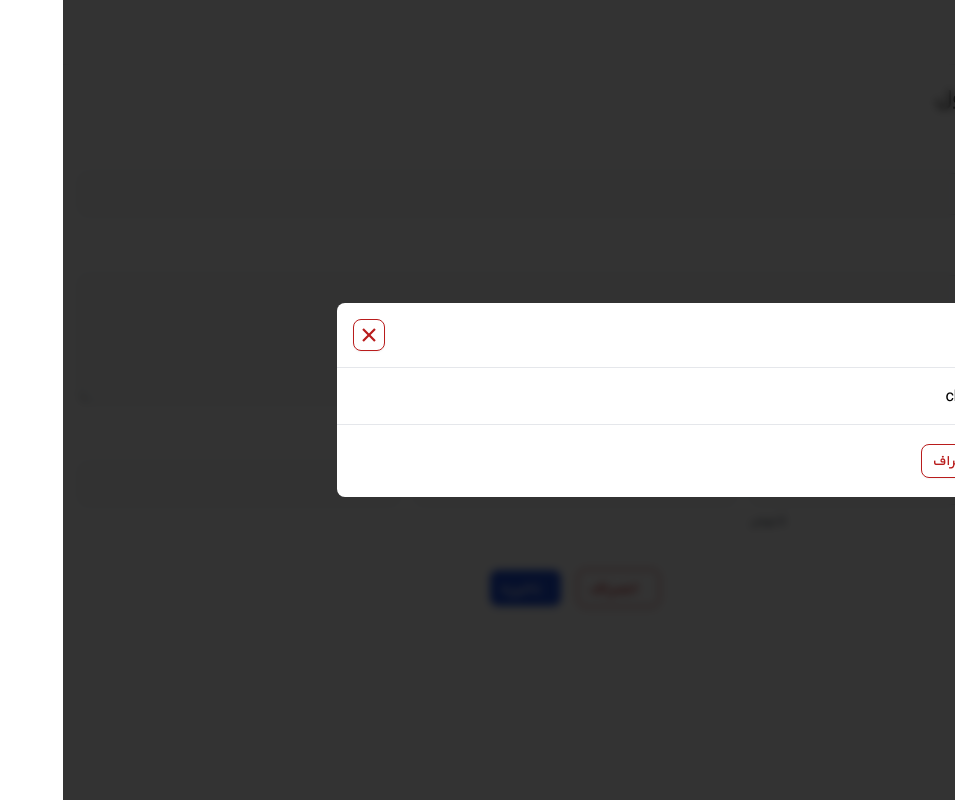
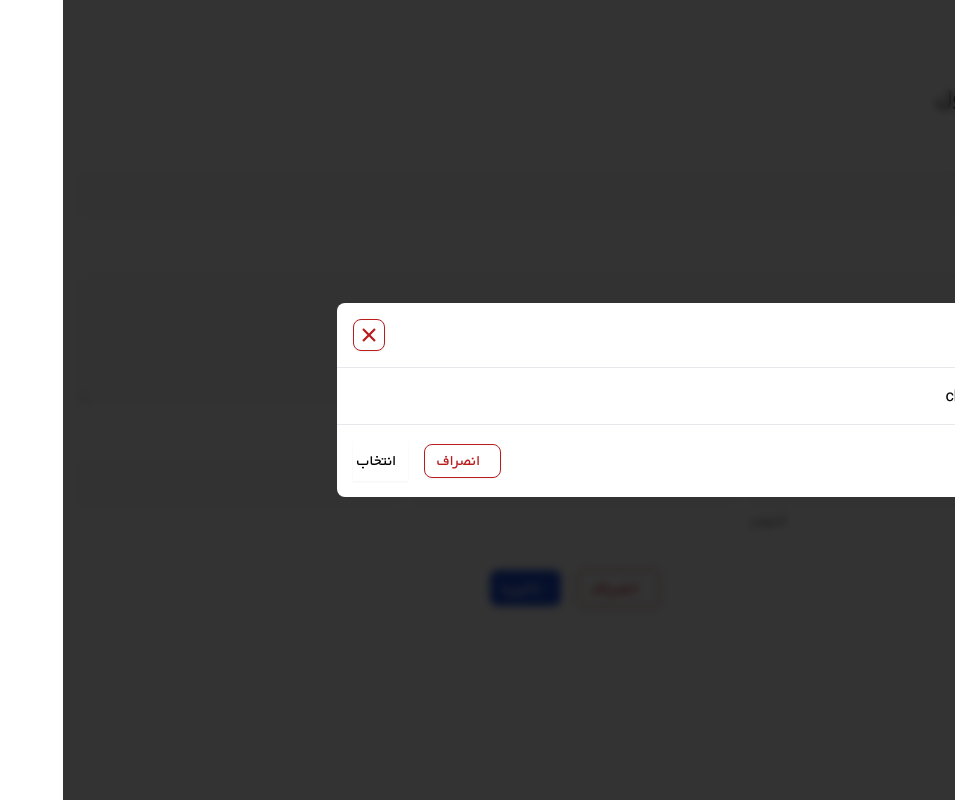
Before and after one commit to mahlakhalili/admin-pannel, a React (Vite) app: page /product/add in a window 1280 px wide. Shown: the whole page, without its empty margins (325-1280 px from the left). Built offline with nearby package versions, Linux system fonts and the light colour scheme; grey boxes are pictures that could not be loaded.

Commit message:
Update Modal.jsx

```diff
--- a/src/components/Modal.jsx
+++ b/src/components/Modal.jsx
@@ -17,7 +17,7 @@ const Modal = ({ title = '', children, actions = [] }) => {
 				<div className="modal-content overflow-y-auto overflow-x-hidden p-4">
 					{children}
 				</div>
-				<div className="modal-action flex items-center p-4 border-t border-gray-200">
+				<div className="modal-action flex flex-row-reverse items-center gap-4 p-4 border-t border-gray-200">
 					{actions.map((btn, index) => (
 						<Button
 							key={index}
```
